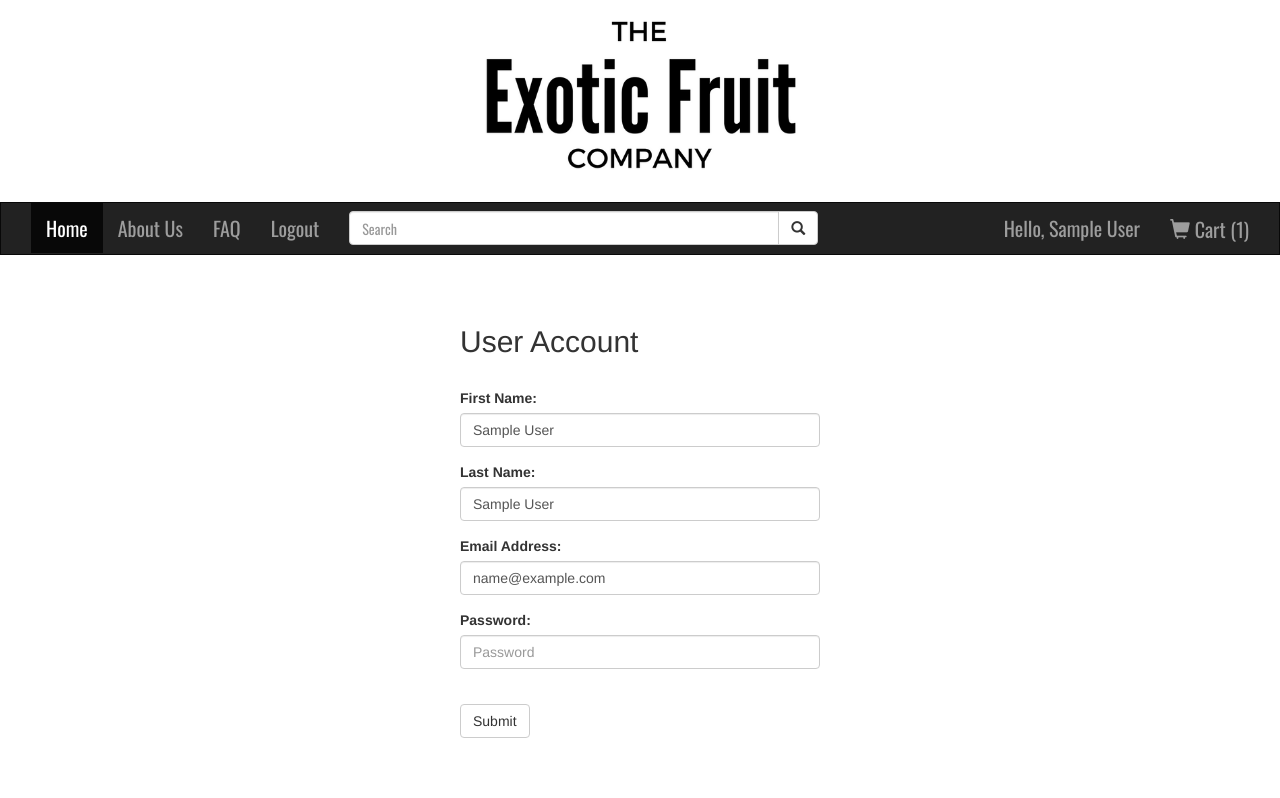
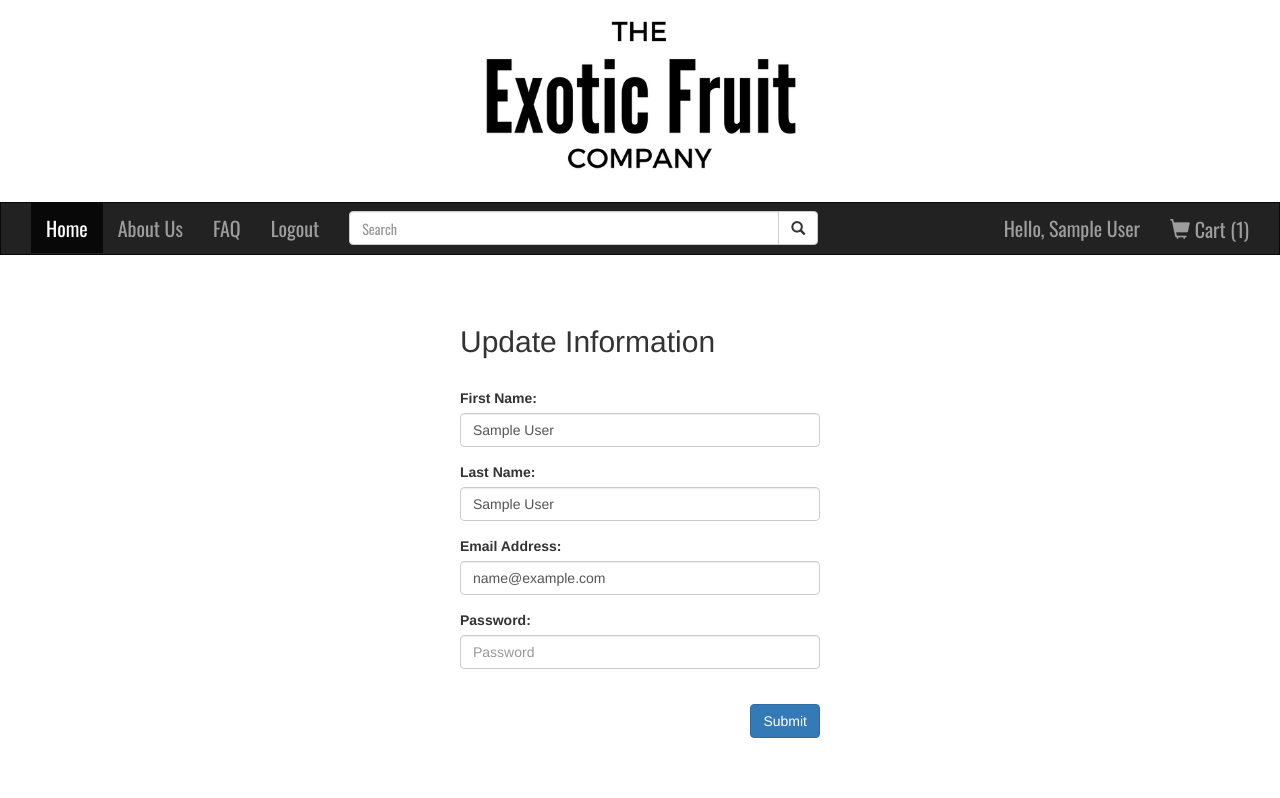
Before and after one commit to FiSiu10/FruitShoppingCart, a PHP site: page /userAccount.php in a window 1280 px wide. Shown: the part 21-819 px from the top of the page. Run offline with PHP 8.4, Linux system fonts and the light colour scheme; the visitor is signed in with stand-in values (Sample User, id 1); some libraries are stand-ins or nearby versions; some web fonts are replaced.

Commit message:
updated css

```diff
--- a/src/summary.php
+++ b/src/summary.php
@@ -94,12 +94,10 @@
 
     // Check if there is an error. Print it and then stop
     // the Script.
-/*
     if (!empty($error_message)) {
         echo "<br><br><p><h1 style='margin-left:50px; text-align: center'><a href=\"billing.php\">$error_message </a></h1></p>";
         exit();
     }
-*/
 
  ?>
 
--- a/src/userAccount.php
+++ b/src/userAccount.php
@@ -12,7 +12,8 @@ $user = getUserInfo($_SESSION['custid']);
         <div class="col-md-4"></div>
         <div class="col-md-4">
             <form action="/userAccount_post.php" method="post">
-                <h2>User Account</h2><br>
+                <h2>Update Information</h2>
+                <br>
                 <div class="form-group">
                     <label for="firstname">First Name:</label>
                     <input type="text" name="firstname" pattern="^[A-Z][a-z]+$" pattern="^[A-Z]'?[- a-zA-Z]+$" required class="form-control" id="firstname" placeholder="First Name" value="<?php print $user['first_name']; ?>">
@@ -29,7 +30,7 @@ $user = getUserInfo($_SESSION['custid']);
                     <label for="pwd">Password:</label>
                     <input type="password" class="form-control" id="pwd" name="password" placeholder="Password" value="">
                 </div><br>
-                <button type="submit" class="btn btn-default">Submit</button>
+                <button type="submit" class="btn btn-primary pull-right">Submit</button>
             </form>
         </div>
         <div class="col-md-4"></div>
```
Also changed, not shown: src/charge.php (+7 -3 lines).
